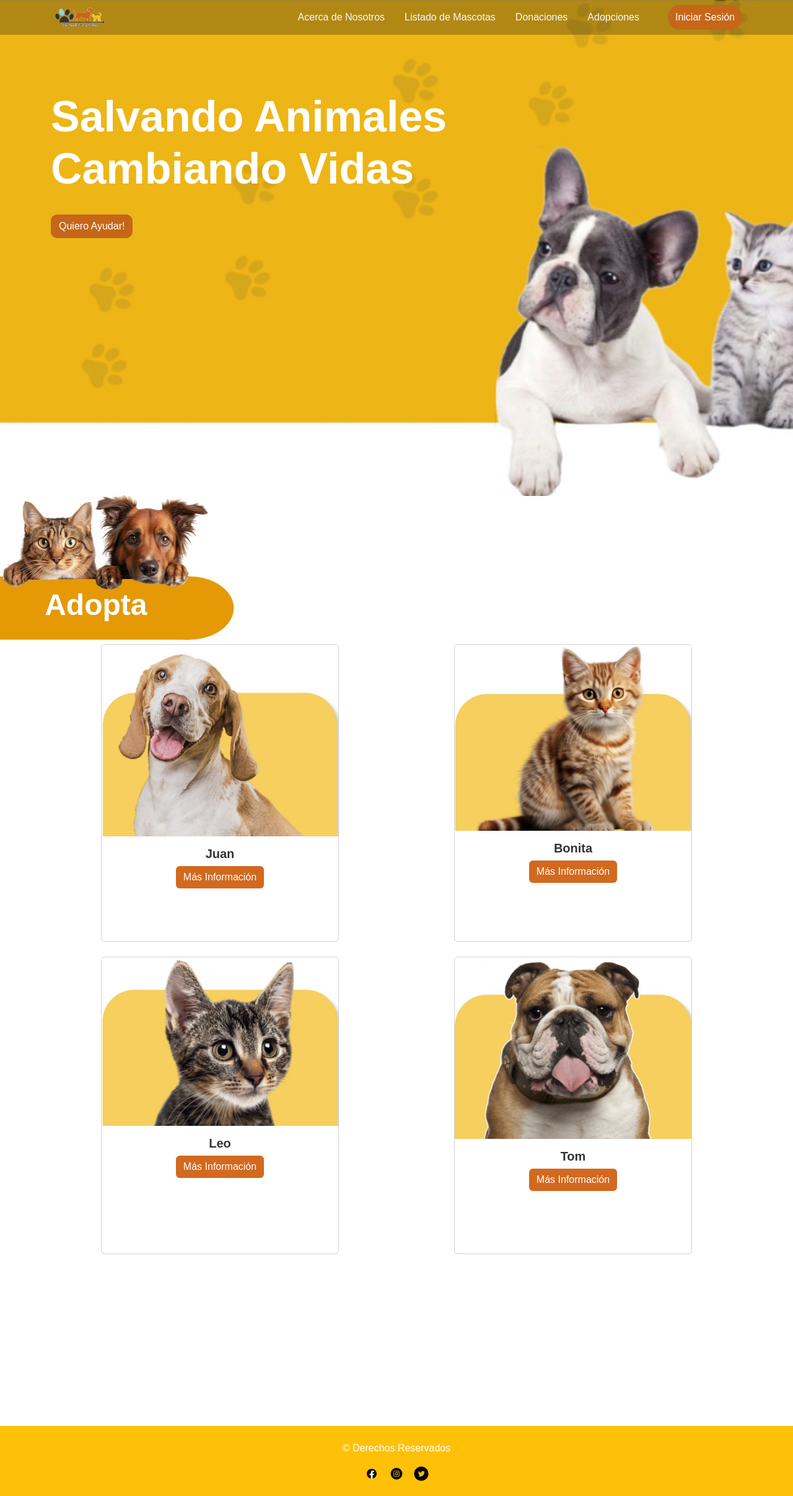
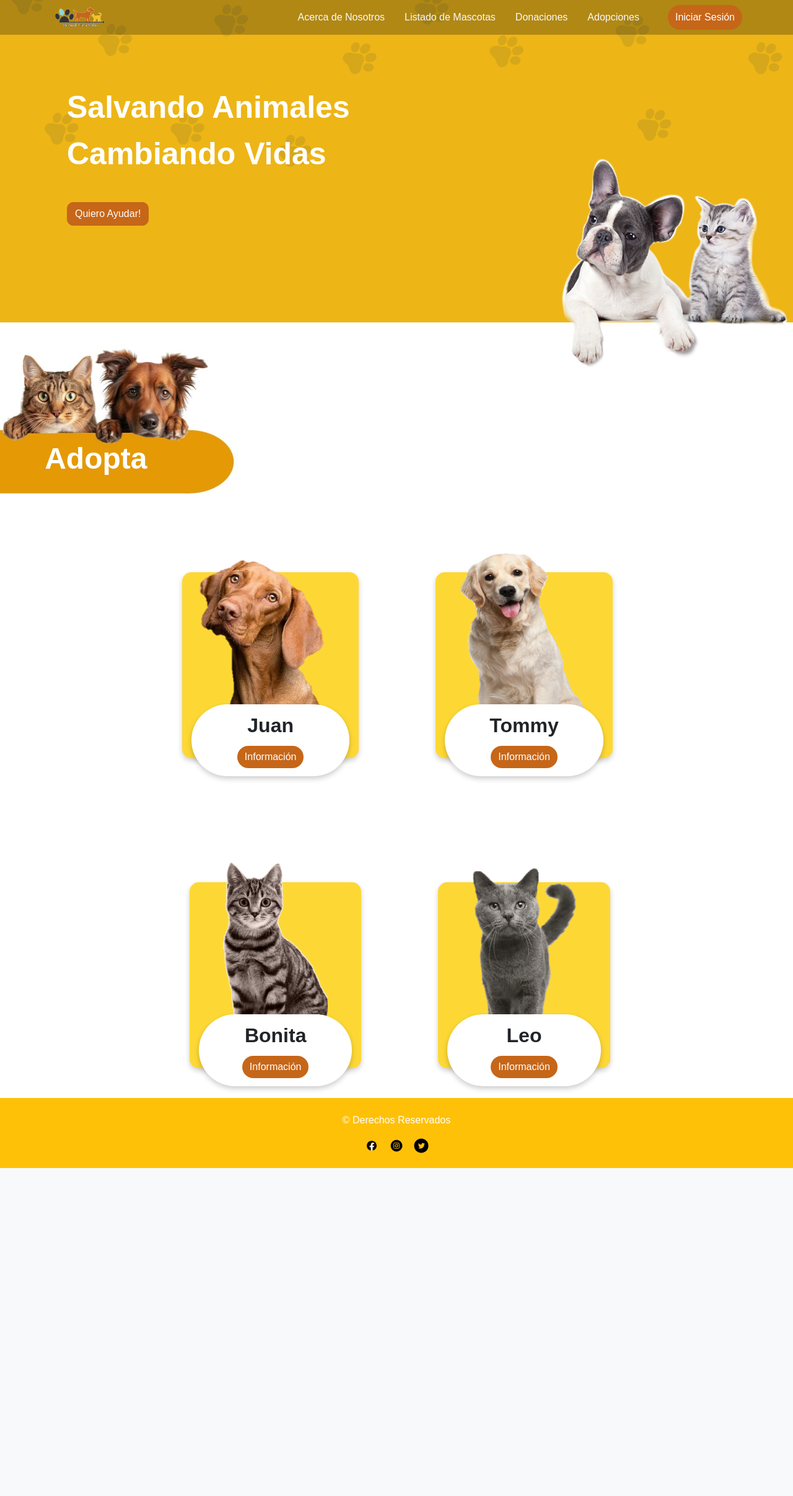
Before and after one commit to Camilacr10/SC502-3C2024-Grupo4, a PHP site: page /perfilAdopciones.html in a window 1280 px wide. Shown: the whole page at 62% size. After the commit the page ends 1884 px from the top, so only its background shows below. Run offline with PHP 8.4, Linux system fonts and the light colour scheme.

Commit message:
edicion de perfil de adopciones

```diff
--- a/css/style.css
+++ b/css/style.css
@@ -6,6 +6,39 @@ header {
     background-color: rgba(17, 17, 17, 0.269);
 }
 
+body {
+    font-family: Arial, sans-serif;
+}
+
+header {
+    background-color: rgba(17, 17, 17, 0.269);
+}
+
+.welcome-section-adopciones {
+    background-image: url('../img/banner.png');
+    background-size: cover;
+    background-position: center;
+    height: 520px;
+    background-attachment: fixed;
+    background-position: center;
+    background-repeat: no-repeat;
+    background-size: cover;
+}
+
+
+
+.banner-img-adopciones {
+    transform: scale(2.9);
+    margin-left: 200px;
+    transform: translateY(35%);
+}
+
+.title-text-adopciones {
+    font-size: 50px;
+    font-weight: bold;
+    margin-left: 100px;
+    color: white;
+}
 
 
 .welcome-section {
@@ -44,6 +77,7 @@ header {
     border: 1px solid #C66618;
     border-radius: 10px;
     color: white;
+    margin-left: 100px;
 
 }
 
@@ -93,6 +127,28 @@ header {
 
 }
 
+.pet-card img {
+    height: 320px;
+    transform: translateY(-15%);
+}
+
+.pet-card .pet-info {
+    margin-top: 110px;
+    background-color: white;
+    padding: 10px;
+    box-shadow: 0 4px 8px rgba(0, 0, 0, 0.2);
+    font-size: 2rem;
+    font-weight: bold;
+    transform: translateX(-0%);
+    transform: translateY(-200%);
+
+}.pet-card {
+    background-color: #edb516;
+    border-radius: 50px;
+    padding: 15px;
+    height: 300px;
+    box-shadow: 0 4px 8px rgba(0, 0, 0, 0.2);
+}
 
 
 .text1{
--- a/perfilAdopciones.html
+++ b/perfilAdopciones.html
@@ -9,85 +9,112 @@
     <script src="https://cdn.jsdelivr.net/npm/bootstrap@5.3.0/dist/js/bootstrap.bundle.min.js"></script>
 </head>
 <body>
-    <div style="height: 2300px;">
-        <div class="welcome-section1">
-            <!-- Encabezado -->
+
+        <div class="welcome-section-adopciones">
             <header>
                 <div class="container d-flex justify-content-between align-items-center py-2">
-                    <a href="Index.html" class="nav-link text-light"><img src="img/logo.png" alt="Logo" style="width: 100px;"></a>
+                    <a href="Index.html" class="nav-link text-light"><img src="img/logo.png" alt="Logo"
+                            style="width: 100px;"></a>
                     <nav class="d-none d-md-flex" style="padding-left: 10px;">
                         <ul class="nav">
-                            <li class="nav-item"><a href="acercaNosotros.html" class="nav-link text-light">Acerca de Nosotros</a></li>
-                            <li class="nav-item"><a href="listadoMascotas.html" class="nav-link text-light">Listado de Mascotas</a></li>
-                            <li class="nav-item"><a href="donaciones.html" class="nav-link text-light">Donaciones</a></li>
-                            <li class="nav-item"><a href="perfilAdopciones.html" class="nav-link text-light">Adopciones</a></li>
-                        </ul>
-                        <button class="btn btn-warning rounded-pill" style="margin-left: 30px;">Iniciar Sesión</button>
+                            <li class="nav-item"><a href="acercaNosotros.html" class="nav-link text-light">Acerca de
+                                    Nosotros</a></li>
+                            <li class="nav-item"><a href="listadoMascotas.html" class="nav-link text-light">Listado de
+                                    Mascotas</a></li>
+                            <li class="nav-item"><a href="donaciones.html" class="nav-link text-light">Donaciones</a>
+                            </li>
+                            <li class="nav-item"><a href="perfilAdopciones.html"
+                                    class="nav-link text-light">Adopciones</a></li>
+                        </ul><button class="btn btn-warning rounded-pill" style="margin-left: 30px;">Iniciar
+                            Sesión</button>
                     </nav>
+
                 </div>
             </header>
 
-            <section class="text-white align-items-center">
-                <div class="container">
-                    <div class="row">
-                        <div class="col-md-8 banner2">
-                            <h1 class="text1"><b>Salvando Animales Cambiando Vidas</b></h1>
+            <section>
+                <br><br><br>
+                <div class="d-flex justify-content-between">
+                    <div class="p-2 flex-shrink-1">
+                        <p class="title-text-adopciones"><b>Salvando Animales Cambiando Vidas</b></p>
                         <button class="btn btn-dark mt-4">Quiero Ayudar!</button>
                     </div>
+
+                    <div class="p-2 w-50">
+                        <img src="img/perroygato2.png" alt="Perro-y-gato2-banner" class="banner-img-adopciones">
                     </div>
                 </div>
             </section>
-        </div>
-
+        </div><br><br><br><br><br><br>
         <div class="contenedor">
             <img src="img/imgAdopciones.jpg" alt="Fondo Naranja">
             <h1>Adopta</h1>
         </div>
+        <br><br><br><br><br><br>
+        <div class="col-md-12 col-12" >
+            <div class="container text-center">
+                <div class="row" style="margin-left: 200px; gap: 100px;">
 
-        <div class="container my-auto">
-            <div class="row justify-content-center">
-                <div class="col-md-6 mb-4 d-flex justify-content-center">
-                    <div class="card" style="width: 24rem; height: 30rem;">
-                        <img src="img/imgPerro1.jpg" class="card-img-top" alt="...">
-                        <div class="card-body text-center">
-                            <h5 class="card-title"><b>Juan</b></h5>
-                            <a href="#" class="btn btn-primary">Más Información</a>
+
+
+                    <div class="col-4">
+                        <div class="pet-card">
+                            <div>
+                                <img style="width: 230px" src="img/listadoMascotas/Juan.png">
+                            </div>
+                            <div class="pet-info rounded-pill">
+                                Juan<br>
+                                <button class="btn btn-warning rounded-pill">Información</button>
                             </div>
                         </div>
                     </div>
 
-                <div class="col-md-6 mb-4 d-flex justify-content-center">
-                    <div class="card" style="width: 24rem; height: 30rem;">
-                        <img src="img/imgGato1.jpg" class="card-img-top" alt="...">
-                        <div class="card-body text-center">
-                            <h5 class="card-title"><b>Bonita</b></h5>
-                            <a href="#" class="btn btn-primary">Más Información</a>
+                    <div class="col-4">
+                        <div class="pet-card">
+                            <div>
+                                <img style="width: 210px" src="img/listadoMascotas/Tom.png">
+                            </div>
+                            <div class="pet-info rounded-pill">
+                                Tommy<br>
+                                <button class="btn btn-warning rounded-pill">Información</button>
                             </div>
                         </div>
                     </div>
                 </div>
-            <div class="row justify-content-center">
-                <div class="col-md-6 mb-4 d-flex justify-content-center">
-                    <div class="card" style="width: 24rem; height: 30rem;">
-                        <img src="img/imgGato2.jpg" class="card-img-top" alt="...">
-                        <div class="card-body text-center">
-                            <h5 class="card-title"><b>Leo</b></h5>
-                            <a href="#" class="btn btn-primary">Más Información</a>
+
+                <div class="container text-center mb-5" style="margin-top: 200px;">
+                    <div class="row" style="margin-left: 200px; gap: 100px;">
+
+
+
+                        <div class="col-4">
+                            <div class="pet-card">
+                                <div>
+                                    <img src="img/listadoMascotas/Bonita.png">
+                                </div>
+                                <div class="pet-info rounded-pill">
+                                    Bonita<br>
+                                    <button class="btn btn-warning rounded-pill">Información</button>
                                 </div>
                             </div>
                         </div>
 
-                <div class="col-md-6 mb-4 d-flex justify-content-center">
-                    <div class="card" style="width: 24rem; height: 30rem;">
-                        <img src="img/perro2.jpg" class="card-img-top" alt="...">
-                        <div class="card-body text-center">
-                            <h5 class="card-title"><b>Tom</b></h5>
-                            <a href="#" class="btn btn-primary">Más Información</a>
+                        <div class="col-4">
+                            <div class="pet-card">
+                                <div>
+                                    <img src="img/listadoMascotas/Leo.png">
+                                </div>
+                                <div class="pet-info rounded-pill">
+                                    Leo<br>
+                                    <button class="btn btn-warning rounded-pill">Información</button>
                                 </div>
                             </div>
                         </div>
                     </div>
-        </div></div>
+                </div>
+            </div>
+        </div>
+
         <footer class="footer bg-warning text-white py-4">
             <div class="container text-center">
                 <p>&copy; Derechos Reservados</p>
```
Lines whose indentation alone changed are shown as unchanged.
